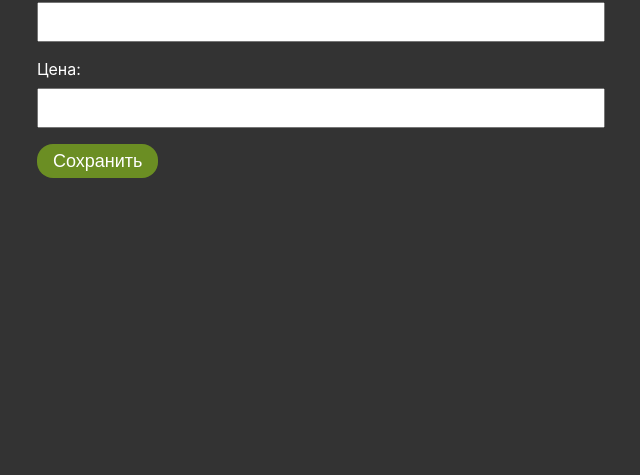
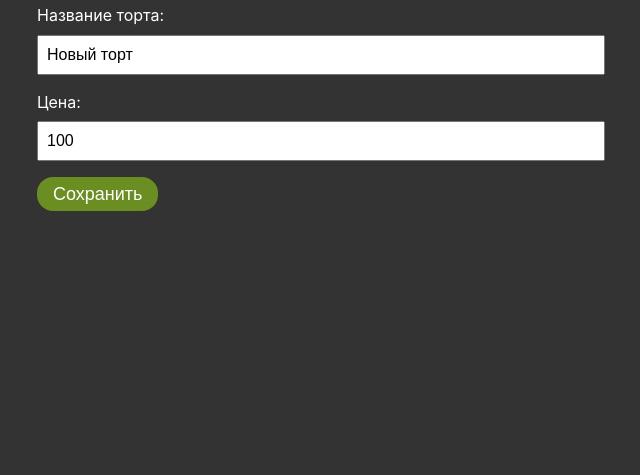
Before and after one commit to AndreyKirichenko/react-cart-test, a React app: page /item in a window 1280 px wide. Shown: the part 325-800 px from the top of the page, without its empty margins (319-959 px from the left). Built offline with nearby package versions, Linux system fonts and the light colour scheme.

Commit message:
fixed trouble with form

```diff
--- a/src/components/page-cart/page-cart.js
+++ b/src/components/page-cart/page-cart.js
@@ -7,7 +7,7 @@ import CartTable from '../cart-table';
 import Paginator from '../paginator';
 import CartTotal from "../cart-total";
 
-const PageCart = (props) => {
+const PageCart = () => {
   return (
     <div className='pageCart'>
       <div className='pageCart__header'>
--- a/src/components/page-item/page-item.js
+++ b/src/components/page-item/page-item.js
@@ -1,6 +1,6 @@
 import React, { Component } from 'react';
-
 import { connect } from 'react-redux';
+import { Redirect } from 'react-router-dom';
 
 import { fetchData, updateItem, getItem } from '../../actions';
 import Spinner from '../spinner';
@@ -9,20 +9,79 @@ import ErrorIndicator from '../error-indicator';
 import './page-item.css';
 
 class PageItem extends Component{
+  state = {
+    id: '',
+    title: '',
+    price: '',
+    loadedFromProps: false
+  };
+
   componentDidMount() {
     this.props.onGetItem();
   }
 
+  componentDidUpdate(prevProps, prevState) {
+    if (prevProps.pageItem && !prevState.isLoadedFromProps) {
+      this.setState((prevState, props) => {
+        return {
+          id: props.pageItem.id,
+          title: props.pageItem.title,
+          price: props.pageItem.price,
+          isLoadedFromProps: true
+        };
+      });
+    }
+  }
+
+  onSubmit = (event) => {
+    const { onSubmit } = this.props;
+    const { id, title, price } = this.state;
+
+    event.preventDefault();
+
+    onSubmit({ id, title, price });
+
+    this.setState({
+      isSubmited: true
+    });
+
+  };
+
+  onTitleChange = (event) => {
+    this.setState({title: event.target.value});
+  };
+
+  onPriceChange = (event) => {
+    this.setState({price: event.target.value});
+  };
+
   render() {
+    const { pageItem } = this.props;
+
+    if(!pageItem) return null;
+
+    const { id, title, price, isSubmited } = this.state;
+
+    if(isSubmited) {
+      return (<Redirect to='/'/>);
+    }
+
     return (
-      <div className='pageItem'>
-        <form >
+      <form className='pageItem'
+            onSubmit={this.onSubmit}>
+
+        <h1>#{ id || 'Новый тортик'}</h1>
+
         <div className='field'>
           <label className='field__label'>
             Название торта:
           </label>
 
-            <input className='field__input' type='text' name='name' />
+          <input className='field__input'
+                 type='text'
+                 name='name'
+                 value={title}
+                 onChange={this.onTitleChange}/>
         </div>
 
         <div className='field'>
@@ -30,11 +89,19 @@ class PageItem extends Component{
             Цена:
           </label>
 
-            <input className='field__input' type='number' name='name' />
+          <input className='field__input'
+                 type='number'
+                 name='price'
+                 value={price}
+                 onChange={this.onPriceChange}/>
         </div>
-          <button  className='button' type='submit' >Сохранить</button>
+
+        <button className='button'
+                type='submit'
+                onSubmit={this.onSubmit} >
+          Сохранить
+        </button>
       </form>
-      </div>
     );
   }
 }
@@ -44,10 +111,9 @@ class PageItemContainer extends Component {
     this.props.fetchData();
   }
 
-  onSubmit = (event) => {
+  onSubmit = (pageItem) => {
     const { updateItem } = this.props;
-    console.log(event);
-    event.preventDefault();
+    updateItem(pageItem);
   };
 
   onGetItem = () => {
@@ -56,7 +122,7 @@ class PageItemContainer extends Component {
   };
 
   render() {
-    const { loading, error, currentItem } = this.props;
+    const { loading, error, pageItem } = this.props;
 
     if (loading) {
       return <Spinner/>
@@ -66,15 +132,17 @@ class PageItemContainer extends Component {
       return <ErrorIndicator/>
     }
 
-    return (<PageItem onGetItem={this.onGetItem} onSubmit={this.onSubmit} currentItem={currentItem} />);
+    return (<PageItem onGetItem={this.onGetItem}
+                      onSubmit={this.onSubmit}
+                      pageItem={pageItem} />);
   }
 }
 
-const mapStateToProps = ({ loading, error, currentItem }) => {
+const mapStateToProps = ({ loading, error, pageItem }) => {
   return {
     loading,
     error,
-    currentItem
+    pageItem
   }
 };
 
--- a/src/index.css
+++ b/src/index.css
@@ -50,6 +50,7 @@ a,
 
 .field__label,
 .field__input {
+  font-size: 16px;
   width: 100%;
 }
 
--- a/src/reducers/index.js
+++ b/src/reducers/index.js
@@ -4,21 +4,32 @@ const initialState = {
   error: null,
   itemsAmount: 0,
   total: 0,
-  currentItem: null
+  pageItem: {}
 };
 
 const updateItem = (state, itemData) => {
-  // let { data } = state;
-  // let { id, title, price } = itemData;
-  //
-  // if(!id) {
-  //   id = getHighestItemId(data);
-  //   console.log(itemData, 123);
-  // }
+  const { data } = state;
+  const { title, price } = itemData;
+  let { id } = itemData;
+
+  if(!id) {
+    id = getHighestItemId(data) + 1;
+  }
+
+
+
+  const newData = [
+    ...data,
+    {
+      id,
+      title,
+      price
+    }
+  ];
 
   return {
     ...state,
-    // data
+    data: newData
   };
 };
 
@@ -33,20 +44,20 @@ const getHighestItemId = (data) => {
     return 0;
   };
 
-  return data.sort(compare);
+  return data.sort(compare)[data.length - 1].id;
 };
 
 const getItem = (state, itemId) => {
   const itemIndex = getIndexById(state.data, itemId);
 
-  const currentItem = state.data[itemIndex] || {
+  const pageItem = state.data[itemIndex] || {
     title: 'Новый торт',
-    price: 0
+    price: 100
   };
 
   return {
     ...state,
-    currentItem
+    pageItem
   }
 };
 
```
Lines whose indentation alone changed are shown as unchanged.
